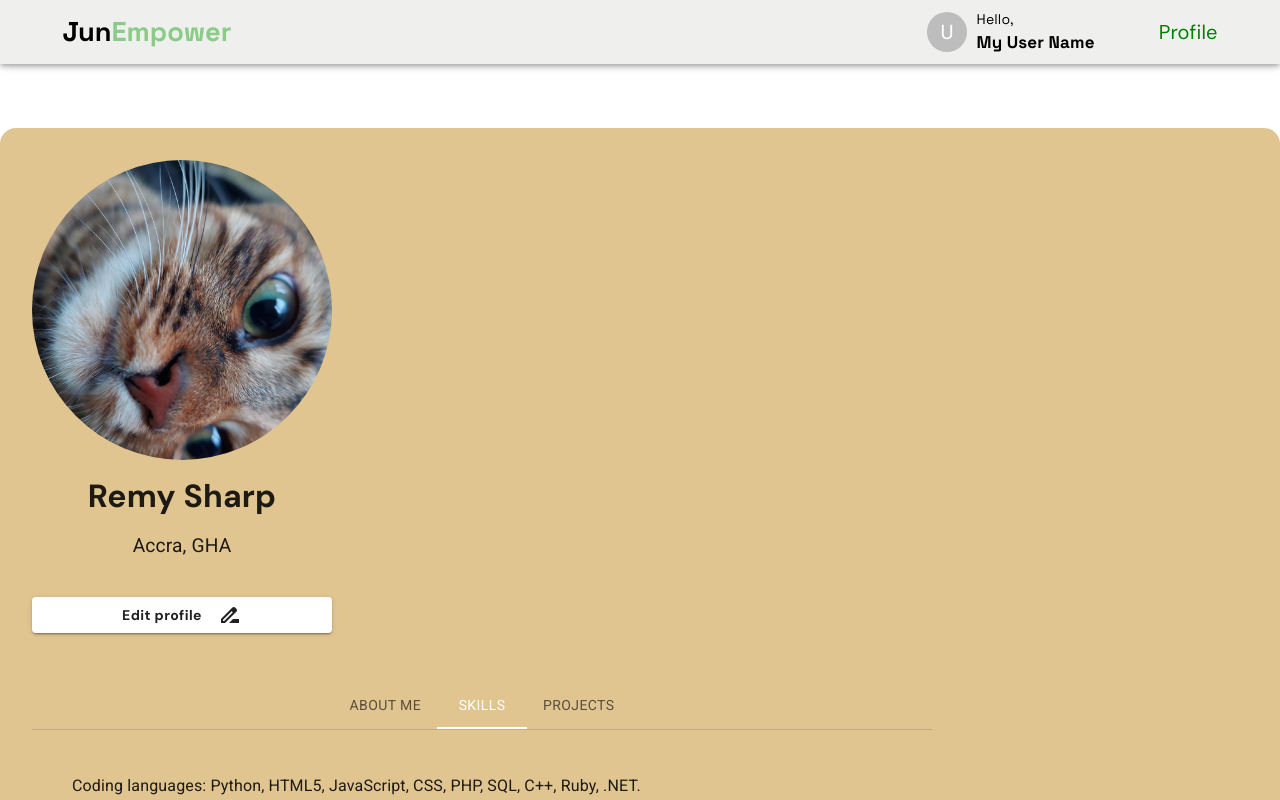
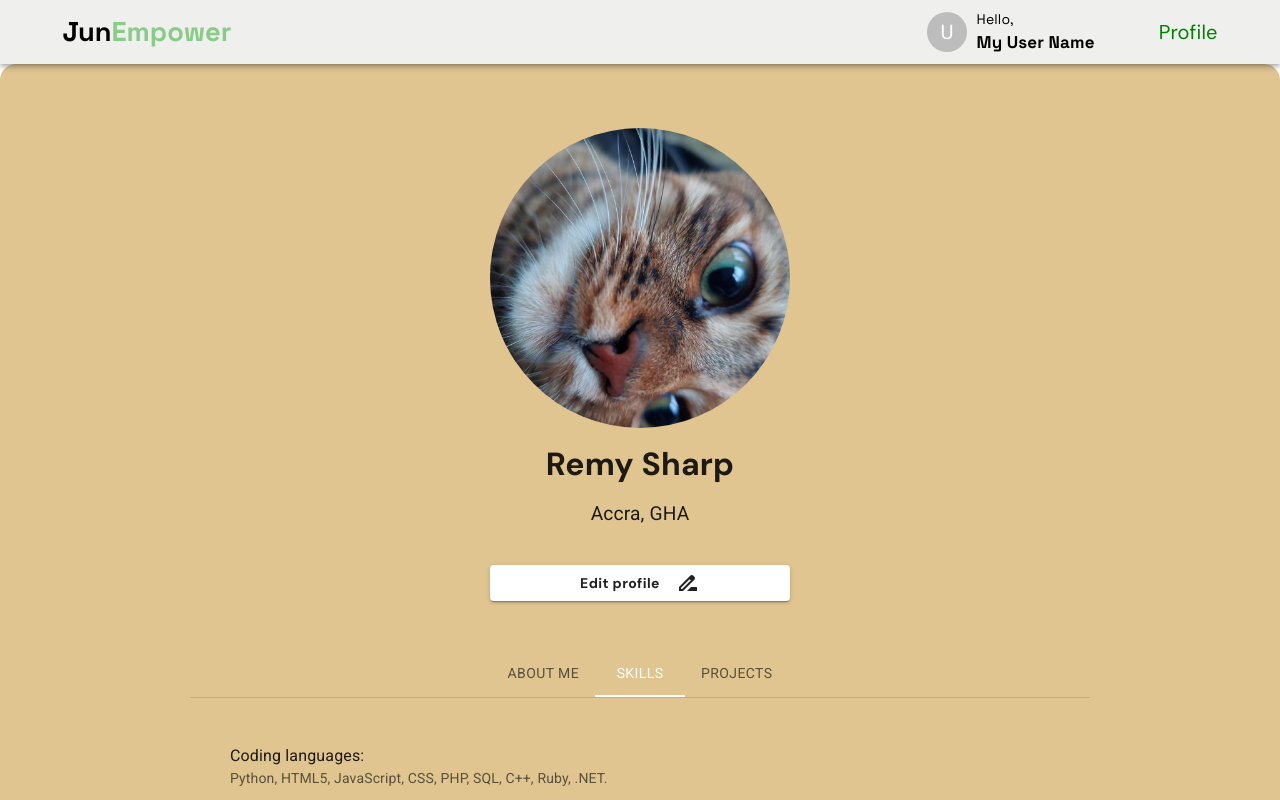
Before and after one commit to yaryna1499/JunEmpower, a React (Create React App) app in the folder client/: page /profile in a window 1280 px wide. Both pictures are taken after a click on the tab "SKILLS". Shown: the top 800 px of the page. Built offline with nearby package versions, Linux system fonts and the light colour scheme.

Commit message:
add error.page, refactor

```diff
--- /dev/null
+++ b/client/src/error.page.js
@@ -0,0 +1,15 @@
+import { useRouteError } from "react-router-dom";
+
+export const ErrorPage = () => {
+  const error = useRouteError();
+
+  return (
+    <>
+      <h1>Oops!</h1>
+      <p>Sorry, an unexpected error has occurred.</p>
+      <p>
+        <i>{error.statusText || error.message}</i>
+      </p>
+    </>
+  );
+};
--- a/client/src/pages/Login.js
+++ b/client/src/pages/Login.js
@@ -1,18 +1,19 @@
 import * as React from 'react';
-import Button from '@mui/material/Button';
-import CssBaseline from '@mui/material/CssBaseline';
-import TextField from '@mui/material/TextField';
-import FormControlLabel from '@mui/material/FormControlLabel';
-import Link from '@mui/material/Link';
-import Box from '@mui/material/Box';
-import Typography from '@mui/material/Typography';
-import Container from '@mui/material/Container';
-import ButtonGroup from '@mui/material/ButtonGroup';
-import FormControl from '@mui/material/FormControl';
-import RadioGroup from '@mui/material/RadioGroup';
-import Radio from '@mui/material/Radio';
-import axios from 'axios';
 import { createTheme, ThemeProvider } from '@mui/material/styles';
+import {
+  Button,
+  CssBaseline,
+  TextField,
+  FormControlLabel,
+  Container,
+  ButtonGroup,
+  Box,
+  Typography,
+  Link,
+  FormControl,
+  RadioGroup,
+  Radio,
+} from '@mui/material';
 import { Formik, Form, Field } from 'formik';
 import * as Yup from 'yup';
 
@@ -55,28 +56,6 @@ export default function Login() {
 
   const handleSubmit = async (event) => {
     event.preventDefault();
-    // const data = new FormData(event.currentTarget);
-    // console.log({
-    //   email: data.get('email'),
-    //   password: data.get('password'),
-    // });
-    try {
-      // Відправка POST-запиту на сервер з використанням Axios
-      const response = await axios.post('https://your-api-endpoint', event);
-
-      // Обробка відповіді з сервера
-      console.log('Відповідь з сервера:', response.data);
-
-      // Збереження даних локально в localStorage
-      localStorage.setItem('userData', JSON.stringify(event));
-
-      // Прибирання форми або перехід на іншу сторінку
-      // Наприклад, з використанням React Router: history.push('/success');
-
-      // Чи будь-яка інша логіка, яка пов'язана з реєстрацією користувача
-    } catch (error) {
-      console.error('Помилка при відправці даних:', error);
-    }
   };
 
   return (
@@ -118,7 +97,6 @@ export default function Login() {
                         fullWidth
                         id="email"
                         autoComplete="email"
-                        autoFocus
 
                         //     error={Boolean(touched.email && errors.email)}
                     //     helperText={touched.email && errors.email}
--- a/client/src/pages/Register.js
+++ b/client/src/pages/Register.js
@@ -1,15 +1,17 @@
 import * as React from 'react';
-import Button from '@mui/material/Button';
-import CssBaseline from '@mui/material/CssBaseline';
-import TextField from '@mui/material/TextField';
-import FormControlLabel from '@mui/material/FormControlLabel';
-import Checkbox from '@mui/material/Checkbox';
-import Link from '@mui/material/Link';
-import Box from '@mui/material/Box';
-import Typography from '@mui/material/Typography';
-import Container from '@mui/material/Container';
-import ButtonGroup from '@mui/material/ButtonGroup';
 import { createTheme, ThemeProvider } from '@mui/material/styles';
+import {
+  Button,
+  CssBaseline,
+  TextField,
+  FormControlLabel,
+  Container,
+  ButtonGroup,
+  Box,
+  Checkbox,
+  Typography,
+  Link,
+} from '@mui/material';
 import { Formik, Form, Field } from 'formik';
 import * as Yup from 'yup';
 
@@ -54,12 +56,6 @@ export default function Register() {
 
   const handleSubmit = (event) => {
     event.preventDefault();
-    const data = new FormData(event.currentTarget);
-    console.log({
-      email: data.get('email'),
-      username: data.get('username'),
-      password: data.get('password'),
-    });
   };
 
   return (
@@ -101,7 +97,6 @@ export default function Register() {
                         fullWidth
                         id="email"
                         autoComplete="email"
-                        autoFocus
                         // error={Boolean(touched.email && errors.email)}
                         // helperText={touched.email && errors.email}
                     />
@@ -115,7 +110,6 @@ export default function Register() {
                         label="Name"
                         fullWidth
                         autoComplete="given-name"
-                        autoFocus
                         // error={Boolean(touched.username && errors.username)}
                         // helperText={touched.username && errors.username}
                     />
--- a/client/src/pages/UserProfile.js
+++ b/client/src/pages/UserProfile.js
@@ -1,18 +1,25 @@
 import * as React from 'react';
 import { useState } from 'react';
-import Avatar from '@mui/material/Avatar';
-import Button from '@mui/material/Button';
-import CssBaseline from '@mui/material/CssBaseline';
-import Box from '@mui/material/Box';
-import Typography from '@mui/material/Typography';
-import Tab from '@mui/material/Tab';
-import TabContext from '@mui/lab/TabContext';
-import TabList from '@mui/lab/TabList';
-import TabPanel from '@mui/lab/TabPanel';
-import List from '@mui/material/List';
 import DriveFileRenameOutlineIcon from '@mui/icons-material/DriveFileRenameOutline';
 import { createTheme, ThemeProvider } from '@mui/material/styles';
-import { Divider, ListItem, ListItemText } from '@mui/material';
+import {
+  Avatar,
+  Button,
+  CssBaseline,
+  Box,
+  Typography,
+  Tab,
+  List,
+  Link,
+  Divider,
+  ListItem,
+  ListItemText,
+} from '@mui/material';
+import {
+  TabContext,
+  TabList,
+  TabPanel,
+} from '@mui/lab';
 
 
 const theme = createTheme({
@@ -52,11 +59,11 @@ export default function UserProfile() {
         <CssBaseline />
         <Box
           sx={{
-            marginTop: 8,
             backgroundColor: '#E0C591',
             padding: "2rem",
+            paddingTop: "4rem",
             borderRadius: "1rem",
-            minHeight: "90vh",
+            minHeight: "calc(100vh - var(--navbar-height))",
           }}
         >
                 <Box sx={{
@@ -64,6 +71,7 @@ export default function UserProfile() {
                     flexWrap: "wrap",
                     gap: 4,
                     alignItems: "flex-start",
+                    justifyContent: "center"
 
                 }}>
                     <Box sx={{
@@ -112,7 +120,7 @@ export default function UserProfile() {
                         <TabPanel value="2">
                           <List>
                             <ListItem>
-                              <ListItemText primary='Coding languages: Python, HTML5, JavaScript, CSS, PHP, SQL, C++, Ruby, .NET.' />
+                              <ListItemText primary='Coding languages:' secondary=' Python, HTML5, JavaScript, CSS, PHP, SQL, C++, Ruby, .NET.' />
                             </ListItem>
                             <Divider />
                             <ListItem>
@@ -152,11 +160,13 @@ export default function UserProfile() {
                         <TabPanel value="3">
                           <List>
                             <ListItem>
-                              <ListItemText primary='JunEmpower' secondary='A platform for young IT professionals to showcase their work, get feedback and interact with employers.' />
+                              <ListItemText
+                                primary={<Link href="#" sx={{textDecoration: "none", color: "inherit", "&:hover": {textDecoration: "underline", color: "#FFFFFF"}}}>JunEmpower</Link>}
+                                secondary='A platform for young IT professionals to showcase their work, get feedback and interact with employers.' />
                             </ListItem>
                             <Divider />
                             <ListItem>
-                              <ListItemText primary='Lorem' secondary='Lorem ipsum dolor sit amet consectetur adipisicing elit. Dolor quisquam assumenda eaque. Distinctio iste officia sapiente suscipit iure. Dolorem, nostrum.' />
+                              <ListItemText primary={<Link href="#" sx={{textDecoration: "none", color: "inherit", "&:hover": {textDecoration: "underline", color: "#FFFFFF"}}}>Lorem</Link>}  secondary='Lorem ipsum dolor sit amet consectetur adipisicing elit. Dolor quisquam assumenda eaque. Distinctio iste officia sapiente suscipit iure. Dolorem, nostrum.' />
                             </ListItem>
                           </List>
                         </TabPanel>
--- a/client/src/router/Router.js
+++ b/client/src/router/Router.js
@@ -9,11 +9,13 @@ import PrivateLayout from "../layout/PrivateLayout";
 
 import Login from "../pages/Login";
 import Register from "../pages/Register";
+import { ErrorPage } from "../error.page";
 
 export const routes = createBrowserRouter([
   {
     path: "/",
     element: <App />,
+    errorElement: <ErrorPage />,
     children: [
       {
         index: true,
```
Also changed, not shown: client/src/pages/AddRepo.js (+9 -15 lines).
